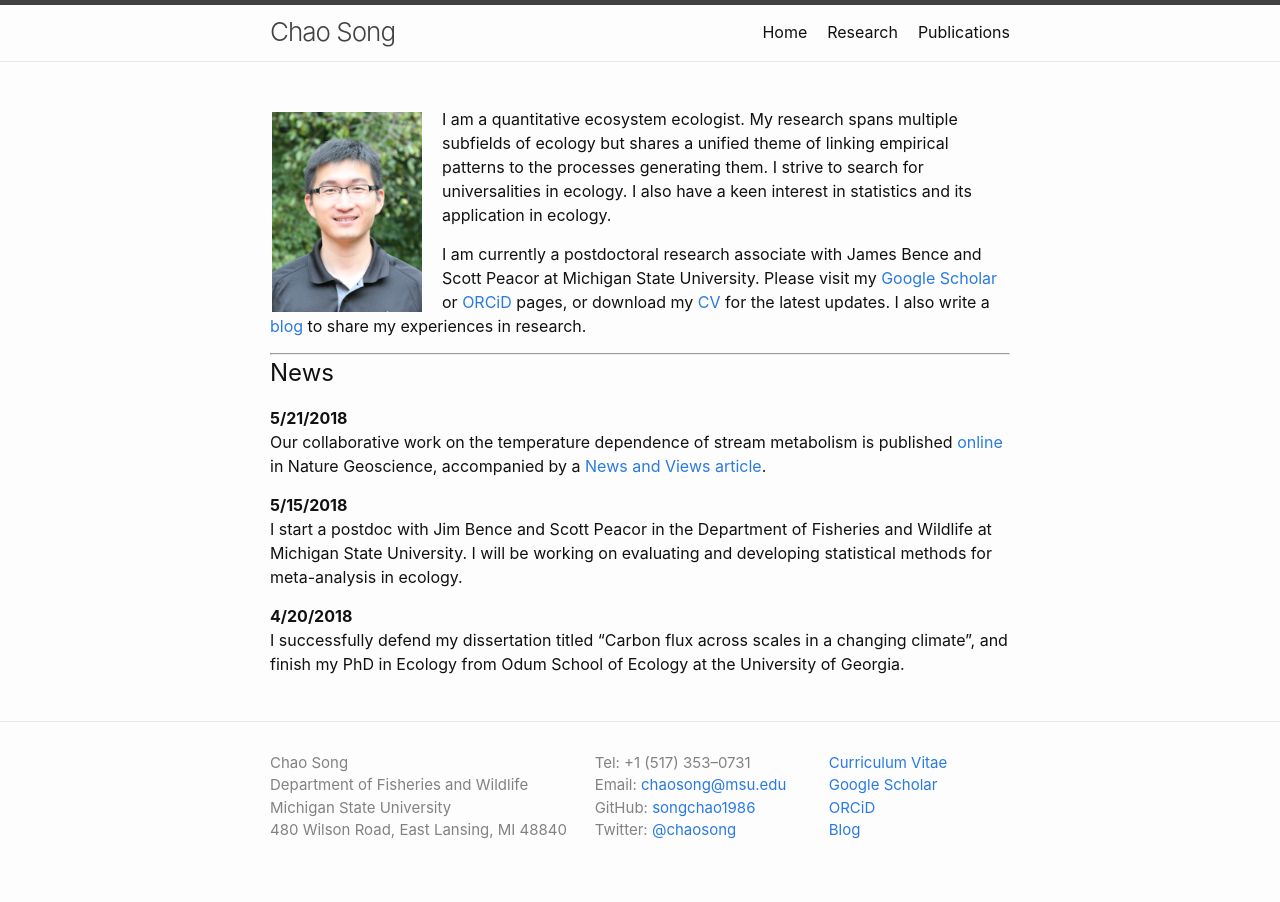
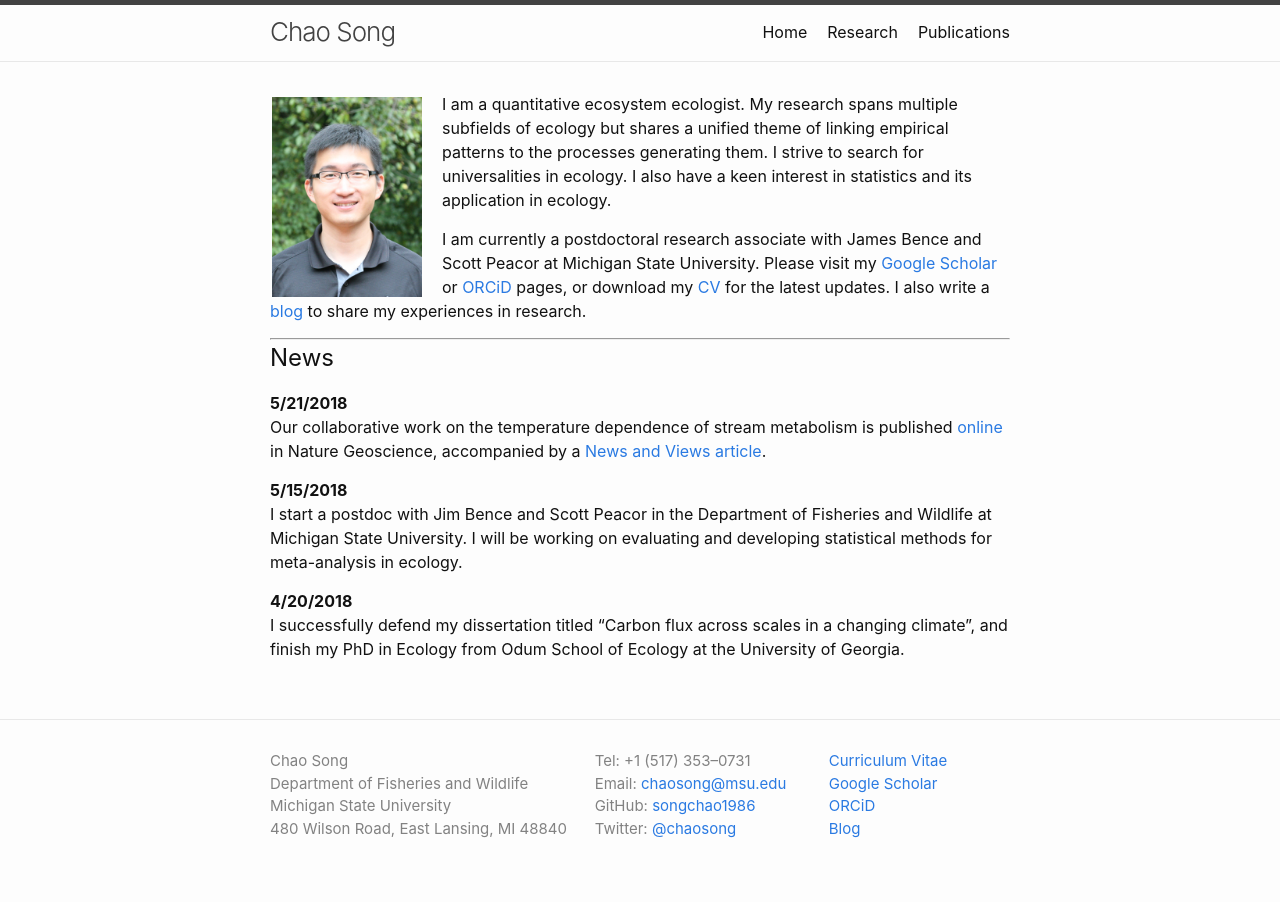
Before and after one commit to songchao1986/songchao1986.github.io, a Jekyll site: the page built from index.md, in a window 1280 px wide. Built offline with Jekyll 4.4.1, drawn with Linux system fonts in a browser that asks for light colours.

Commit message:
Update index.md

```diff
--- a/index.md
+++ b/index.md
@@ -3,24 +3,22 @@ layout: default
 title: Home
 ---
 
-<p>
 <p><img align="left" src="/files/song_potrait.jpg" width="150" style="margin:5px 20px 2px 2px;"/>
 
 I am a quantitative ecosystem ecologist. My research spans multiple subfields of ecology but shares a unified theme of linking empirical patterns to the processes generating them. I strive to search for universalities in ecology. I also have a keen interest in statistics and its application in ecology.</p>
 
 <p>I am currently a postdoctoral research associate with James Bence and Scott Peacor at Michigan State University. Please visit my <a href="https://scholar.google.com/citations?user=farbSBEAAAAJ&hl=en">Google Scholar</a> or <a href="https://orcid.org/0000-0001-8225-4490">ORCiD</a> pages, or download my <a href="/files/CV_Song.pdf">CV</a> for the latest updates. I also write a <a href="http://songchao1986.wordpress.com">blog</a> to share my experiences in research.
 </p>
-</p>
 
 ---
 
 ## News
 
-**5/21/2018**<br/>
+**5/21/2018**
 Our collaborative work on the temperature dependence of stream metabolism is published [online](https://www.nature.com/articles/s41561-018-0125-5) in Nature Geoscience, accompanied by a [News and Views article](https://www.nature.com/articles/s41561-018-0148-y).
 
-**5/15/2018**<br/>
+**5/15/2018**
 I start a postdoc with Jim Bence and Scott Peacor in the Department of Fisheries and Wildlife at Michigan State University. I will be working on evaluating and developing statistical methods for meta-analysis in ecology.
 
-**4/20/2018**<br/>
+**4/20/2018**
 I successfully defend my dissertation titled "Carbon flux across scales in a changing climate", and finish my PhD in Ecology from Odum School of Ecology at the University of Georgia.
```
